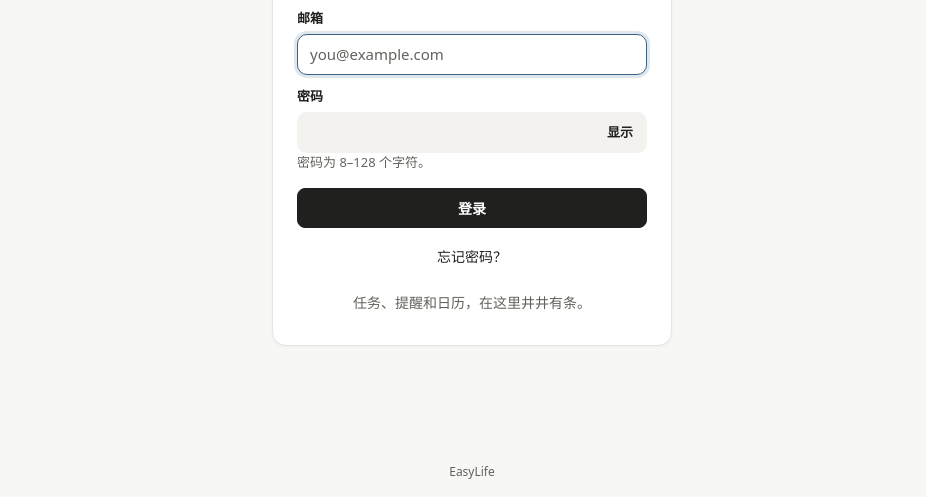
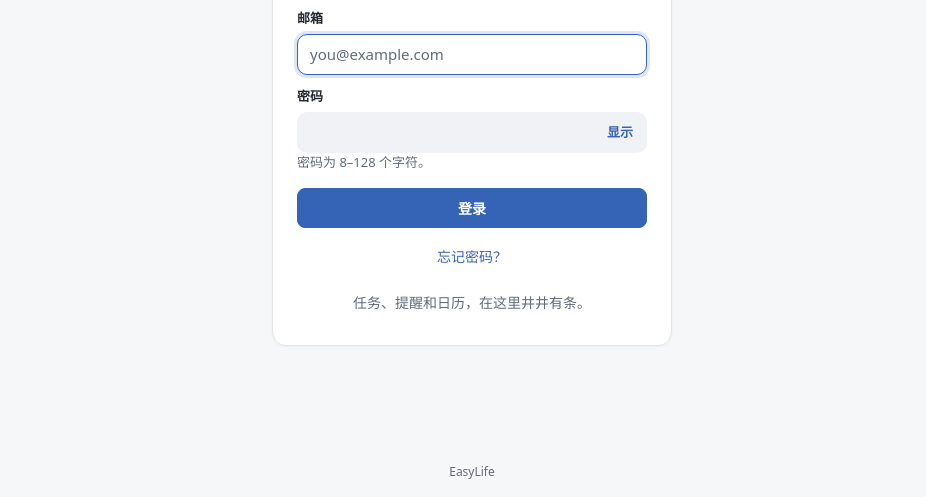
Before and after one commit to mchwang233/EasyLife, a plain HTML site: page easylife/static/index.html in a window 1280 px wide. Shown: the part 303-800 px from the top of the page, without its empty margins (168-1094 px from the left). Drawn offline with Linux system fonts and the light colour scheme; files that its build step writes are made by us from their sources; no server answers; files whose address does not match are found by name.

Commit message:
Unify EasyLife themes with neutral surfaces and blue accents

```diff
--- a/easylife/static/index.html
+++ b/easylife/static/index.html
@@ -8,7 +8,7 @@
 <link rel="icon" type="image/svg+xml" href="./static/favicon.svg">
 <link rel="apple-touch-icon" href="./static/apple-touch-icon.png">
 <meta name="apple-mobile-web-app-title" content="EasyLife">
-<meta name="theme-color" content="#f7f7f5">
+<meta name="theme-color" content="#f6f7f9">
 <link rel="stylesheet" href="./static/style.css">
 </head>
 <body>
--- a/easylife/static/style.css
+++ b/easylife/static/style.css
@@ -2,37 +2,38 @@
  * 布局原则：一列为主、信息密度适中；任务一行一条，只显示有信息量的标记。 */
 :root {
   color-scheme: light;
-  --bg: #f7f7f5;
+  /* 中性底色承载内容；蓝色统一表示操作与选中，状态色只用于提醒。 */
+  --bg: #f6f7f9;
   --card: #ffffff;
-  --surface: #f3f2ee;
-  --text: #20201f;
-  --muted: #62625c;
-  --line: #e5e5df;
-  --input-line: #8a8a81;
-  --primary: #20201f;
-  --primary-hover: #3b3b36;
+  --surface: #f0f2f5;
+  --text: #252a32;
+  --muted: #606b7a;
+  --line: #e1e5eb;
+  --input-line: #7d8999;
+  --primary: #3563b5;
+  --primary-hover: #294f94;
   --on-primary: #ffffff;
-  --primary-soft: #e7f1fa;
-  --selected: #9bc5eb;
-  --on-selected: #20201f;
-  --danger: #a6303e;
-  --danger-bg: #fff0f0;
-  --ok: #216244;
-  --ok-bg: #e5f3e9;
-  --warn: #78500e;
-  --warn-bg: #fff2d9;
-  --focus: #39658a;
-  --hover: rgb(32 32 31 / 4%);
+  --primary-soft: #edf2fb;
+  --selected: #e2ebfa;
+  --on-selected: #294f94;
+  --danger: #b13746;
+  --danger-bg: #fceef0;
+  --ok: #28704e;
+  --ok-bg: #eaf4ee;
+  --warn: #855a18;
+  --warn-bg: #faf2e3;
+  --focus: #3563b5;
+  --hover: rgb(37 42 50 / 4%);
   /* 优先级：高=红、中=琥珀、低=蓝、最低=灰；文字色与对应浅底均 ≥ 4.5:1。 */
-  --p3: #b4232f; --p3-bg: #fdeced;
-  --p2: #8a5300; --p2-bg: #fcf0d9;
-  --p1: #23599a; --p1-bg: #e6eefa;
-  --p0: #62625c; --p0-bg: #f0f0ec;
-  --scrim: rgb(32 32 31 / 40%);
+  --p3: #b13746; --p3-bg: #fceef0;
+  --p2: #855a18; --p2-bg: #faf2e3;
+  --p1: #3563b5; --p1-bg: #edf2fb;
+  --p0: #606b7a; --p0-bg: #f0f2f5;
+  --scrim: rgb(20 25 35 / 40%);
   --radius: 14px;
   --radius-sm: 8px;
-  --shadow: 0 1px 3px rgb(32 32 31 / 4%);
-  --shadow-lift: 0 12px 36px rgb(32 32 31 / 10%);
+  --shadow: 0 1px 3px rgb(20 25 35 / 4%);
+  --shadow-lift: 0 12px 36px rgb(20 25 35 / 10%);
   --space-1: 4px;
   --space-2: 8px;
   --space-3: 12px;
@@ -47,28 +48,30 @@
 @media (prefers-color-scheme: dark) {
   :root:not([data-theme="light"]) {
     color-scheme: dark;
-    --bg: #181917; --card: #22231f; --surface: #2d2e29;
-    --text: #f3f3ed; --muted: #b8b9ae; --line: #3c3d36; --input-line: #898b7d;
-    --primary: #f3f3ed; --primary-hover: #ffffff; --on-primary: #20201f; --primary-soft: #293d4c;
-    --danger: #ffb4bb; --danger-bg: #442830; --ok: #9eddb5; --ok-bg: #243e2f;
-    --warn: #f5d18d; --warn-bg: #403520; --focus: #9bc5eb;
-    --hover: rgb(243 243 237 / 6%); --scrim: rgb(0 0 0 / 60%);
-    --p3: #ffb0b7; --p3-bg: #4a2329; --p2: #f5c97a; --p2-bg: #423419;
-    --p1: #a9c8ff; --p1-bg: #1f3550; --p0: #b8b9ae; --p0-bg: #33342e;
+    --bg: #17191d; --card: #202328; --surface: #2a2e35;
+    --text: #eef0f4; --muted: #acb3bf; --line: #3a414c; --input-line: #7d8999;
+    --primary: #a2bff2; --primary-hover: #c1d4f6; --on-primary: #172b4d; --primary-soft: #2a384e;
+    --selected: #303f58; --on-selected: #d8e7ff;
+    --danger: #f0a6af; --danger-bg: #402a30; --ok: #97cdb0; --ok-bg: #263a30;
+    --warn: #dfbf88; --warn-bg: #3b3326; --focus: #a2bff2;
+    --hover: rgb(238 240 244 / 5%); --scrim: rgb(0 0 0 / 60%);
+    --p3: #f0a6af; --p3-bg: #402a30; --p2: #dfbf88; --p2-bg: #3b3326;
+    --p1: #a2bff2; --p1-bg: #2a384e; --p0: #acb3bf; --p0-bg: #2a2e35;
     --shadow: 0 1px 2px rgb(0 0 0 / 25%); --shadow-lift: 0 12px 40px rgb(0 0 0 / 45%);
   }
 }
 
 :root[data-theme="dark"] {
   color-scheme: dark;
-  --bg: #181917; --card: #22231f; --surface: #2d2e29;
-  --text: #f3f3ed; --muted: #b8b9ae; --line: #3c3d36; --input-line: #898b7d;
-  --primary: #f3f3ed; --primary-hover: #ffffff; --on-primary: #20201f; --primary-soft: #293d4c;
-  --danger: #ffb4bb; --danger-bg: #442830; --ok: #9eddb5; --ok-bg: #243e2f;
-  --warn: #f5d18d; --warn-bg: #403520; --focus: #9bc5eb;
-  --hover: rgb(243 243 237 / 6%); --scrim: rgb(0 0 0 / 60%);
-  --p3: #ffb0b7; --p3-bg: #4a2329; --p2: #f5c97a; --p2-bg: #423419;
-  --p1: #a9c8ff; --p1-bg: #1f3550; --p0: #b8b9ae; --p0-bg: #33342e;
+  --bg: #17191d; --card: #202328; --surface: #2a2e35;
+  --text: #eef0f4; --muted: #acb3bf; --line: #3a414c; --input-line: #7d8999;
+  --primary: #a2bff2; --primary-hover: #c1d4f6; --on-primary: #172b4d; --primary-soft: #2a384e;
+  --selected: #303f58; --on-selected: #d8e7ff;
+  --danger: #f0a6af; --danger-bg: #402a30; --ok: #97cdb0; --ok-bg: #263a30;
+  --warn: #dfbf88; --warn-bg: #3b3326; --focus: #a2bff2;
+  --hover: rgb(238 240 244 / 5%); --scrim: rgb(0 0 0 / 60%);
+  --p3: #f0a6af; --p3-bg: #402a30; --p2: #dfbf88; --p2-bg: #3b3326;
+  --p1: #a2bff2; --p1-bg: #2a384e; --p0: #acb3bf; --p0-bg: #2a2e35;
   --shadow: 0 1px 2px rgb(0 0 0 / 25%); --shadow-lift: 0 12px 40px rgb(0 0 0 / 45%);
 }
 
@@ -332,9 +335,9 @@ select {
 }
 .seg[data-for$="priority"] .seg-btn.is-active { background: var(--pb); color: var(--pc); box-shadow: inset 0 0 0 1px color-mix(in srgb, var(--pc) 35%, transparent); }
 /* 状态：同一种做法——浅色底 + 同色文字 + 阴影，只靠色相区分（待办保持白底）。
-   底色按比例混入 --card，浅色/深色主题下文字对比度都 ≥ 5:1，且与分段底色 --surface 区分得开。 */
+   底色按比例混入 --card，浅色/深色主题下文字对比度都 ≥ 4.5:1，且与分段底色 --surface 区分得开。 */
 .seg[data-for="d-status"] .seg-btn.is-active[data-value="doing"] { --sc: var(--p1); --sp: 18%; }
-.seg[data-for="d-status"] .seg-btn.is-active[data-value="done"] { --sc: var(--ok); --sp: 20%; }
+.seg[data-for="d-status"] .seg-btn.is-active[data-value="done"] { --sc: var(--ok); --sp: 18%; }
 .seg[data-for="d-status"] .seg-btn.is-active[data-value="archived"] { --sc: var(--muted); --sp: 22%; --st: var(--text); }
 .seg[data-for="d-status"] .seg-btn.is-active:not([data-value="open"]) {
   background: color-mix(in srgb, var(--sc) var(--sp), var(--card)); color: var(--st, var(--sc));
```
